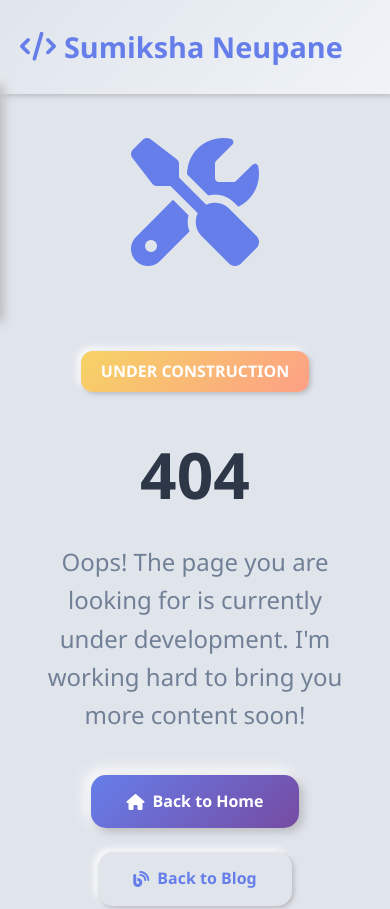
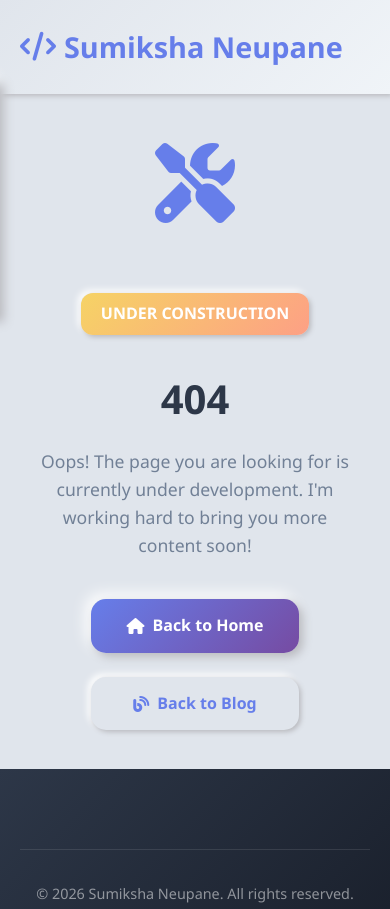
Before and after one commit to Sumiksha2058/portfolio, a plain HTML site: page 404.html in a window 390 px wide. Shown: the top 909 px of the page. Drawn offline with Linux system fonts and the light colour scheme.

Commit message:
Refactor 404 CSS into styles.css and clean up 404.html

```diff
--- a/404.html
+++ b/404.html
@@ -7,55 +7,6 @@
     <script src="theme-manager.js"></script>
     <link rel="stylesheet" href="styles.css">
     <link rel="stylesheet" href="https://cdnjs.cloudflare.com/ajax/libs/font-awesome/6.4.0/css/all.min.css">
-    <style>
-        .error-container {
-            min-height: 80vh;
-            display: flex;
-            flex-direction: column;
-            justify-content: center;
-            align-items: center;
-            text-align: center;
-            padding: 20px;
-        }
-
-        .error-icon {
-            font-size: 8rem;
-            color: var(--accent);
-            margin-bottom: 2rem;
-            animation: float 3s ease-in-out infinite;
-        }
-
-        .error-code {
-            font-size: 4rem;
-            font-weight: 800;
-            color: var(--text-primary);
-            margin-bottom: 1rem;
-        }
-
-        .error-message {
-            font-size: 1.5rem;
-            color: var(--text-secondary);
-            margin-bottom: 2.5rem;
-            max-width: 600px;
-        }
-
-        .construction-tag {
-            display: inline-block;
-            background: linear-gradient(135deg, #f6d365 0%, #fda085 100%);
-            color: #fff;
-            padding: 8px 20px;
-            border-radius: 12px;
-            font-weight: 700;
-            margin-bottom: 2rem;
-            text-transform: uppercase;
-            box-shadow: var(--shadow-sm);
-        }
-
-        @keyframes float {
-            0%, 100% { transform: translateY(0px); }
-            50% { transform: translateY(-20px); }
-        }
-    </style>
 </head>
 <body>
     <nav class="navbar">
--- a/styles.css
+++ b/styles.css
@@ -642,3 +642,71 @@ section {
         grid-template-columns: 1fr;
     }
 }
+
+
+/* 404 Error Page Styles */
+.error-container {
+    min-height: 80vh;
+    display: flex;
+    flex-direction: column;
+    justify-content: center;
+    align-items: center;
+    text-align: center;
+    padding: 20px;
+}
+
+.error-icon {
+    font-size: 8rem;
+    color: var(--accent);
+    margin-bottom: 2rem;
+    animation: float 3s ease-in-out infinite;
+}
+
+.error-code {
+    font-size: 4rem;
+    font-weight: 800;
+    color: var(--text-primary);
+    margin-bottom: 1rem;
+}
+
+.error-message {
+    font-size: 1.5rem;
+    color: var(--text-secondary);
+    margin-bottom: 2.5rem;
+    max-width: 600px;
+}
+
+.construction-tag {
+    display: inline-block;
+    background: linear-gradient(135deg, #f6d365 0%, #fda085 100%);
+    color: #fff;
+    padding: 8px 20px;
+    border-radius: 12px;
+    font-weight: 700;
+    margin-bottom: 2rem;
+    text-transform: uppercase;
+    box-shadow: var(--shadow-sm);
+}
+
+@media (max-width: 768px) {
+    .error-icon {
+        font-size: 5rem;
+    }
+
+    .error-code {
+        font-size: 2.5rem;
+    }
+
+    .error-message {
+        font-size: 1.1rem;
+    }
+
+    .hero-buttons {
+        flex-direction: column;
+    }
+
+    .btn {
+        width: 100%;
+        justify-content: center;
+    }
+}
```
